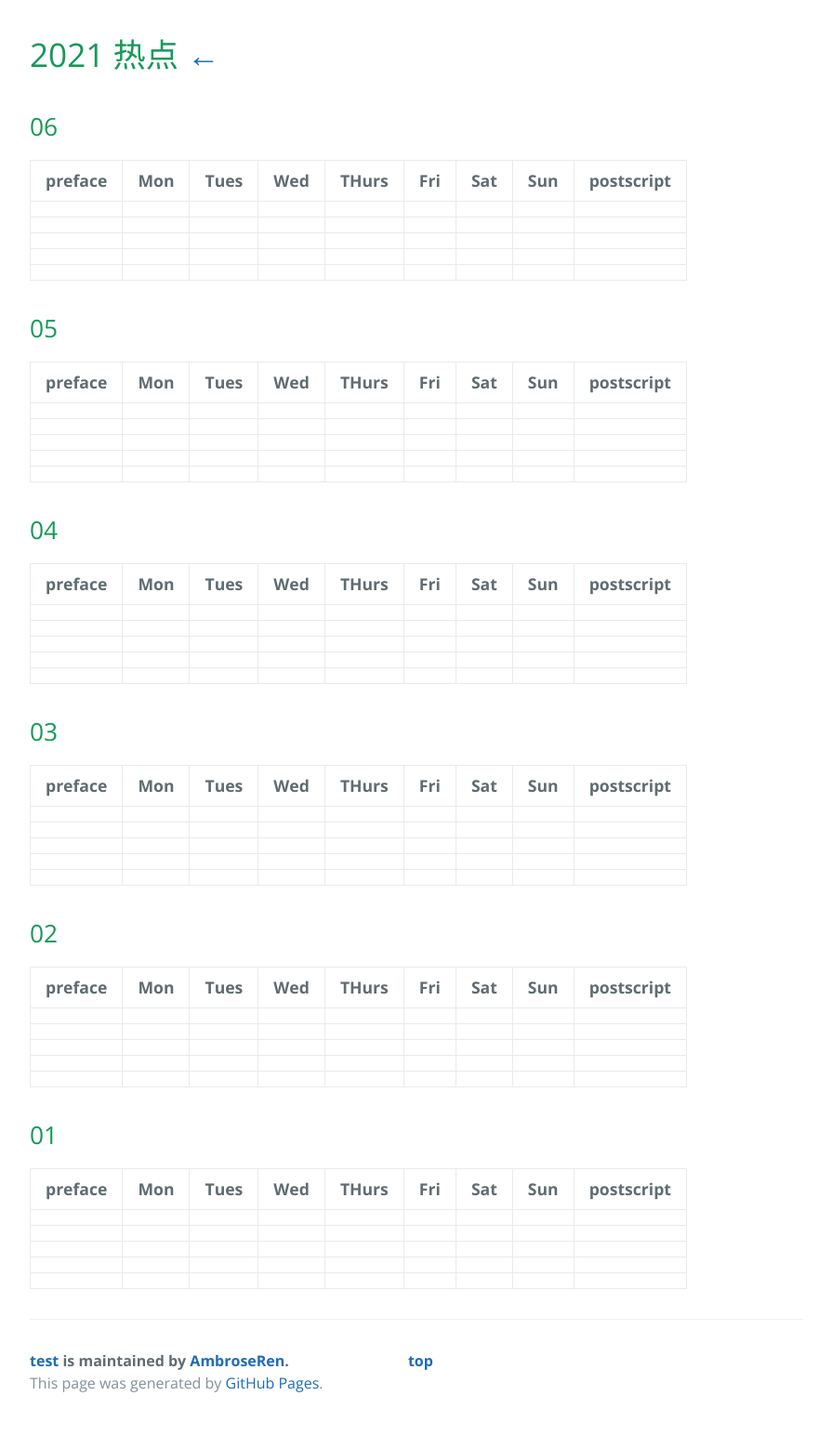
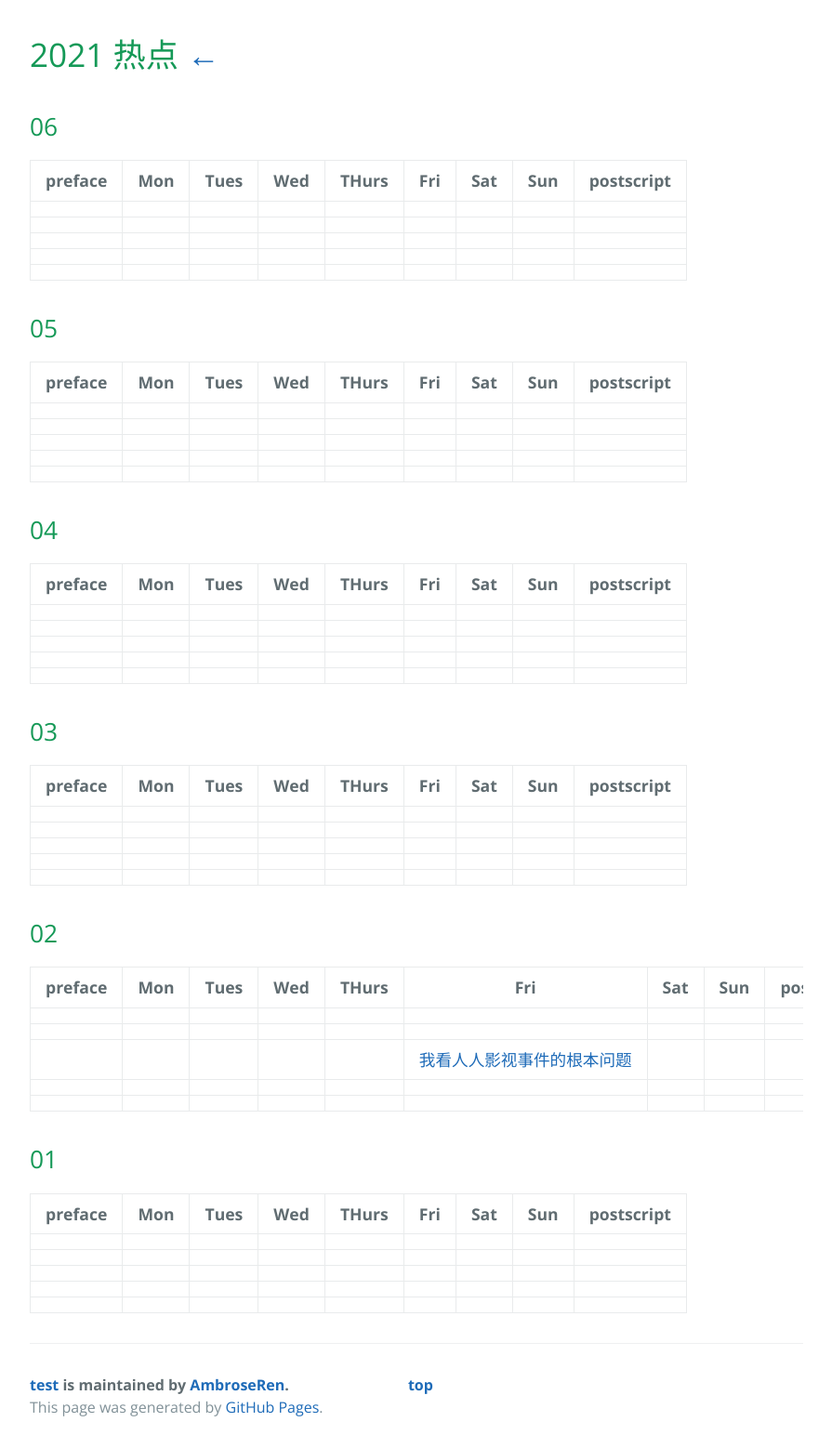
Before and after one commit to AmbroseRen/test, a Jekyll site: the page built from Data/hot/2021/index.md, in a window 1280 px wide. Shown: the whole page at 93% size, without its empty margins (192-1087 px from the left). Built offline with Jekyll 4.4.1, drawn with Linux system fonts in a browser that asks for light colours; our own code applies the rules of GitHub Pages for plain Markdown files; the repository's description, which GitHub fills in, is left out; before the commit the page ends 1532 px from its top, so only the background shows below that.

Commit message:
Update index.md

```diff
--- a/Data/hot/2021/index.md
+++ b/Data/hot/2021/index.md
@@ -46,7 +46,7 @@
 |:---:|:---:|:---:|:---:|:---:|:---:|:---:|:---:|:---:|
 | []() | []() | []() | []() | []() | []() | []() | []() | []() |
 | []() | []() | []() | []() | []() | []() | []() | []() | []() |
-| []() | []() | []() | []() | []() | []() | []() | []() | []() |
+| []() | []() | []() | []() | []() | [我看人人影视事件的根本问题](https://www.williamlong.info/archives/6338.html) | []() | []() | []() |
 | []() | []() | []() | []() | []() | []() | []() | []() | []() |
 | []() | []() | []() | []() | []() | []() | []() | []() | []() |
 
```
